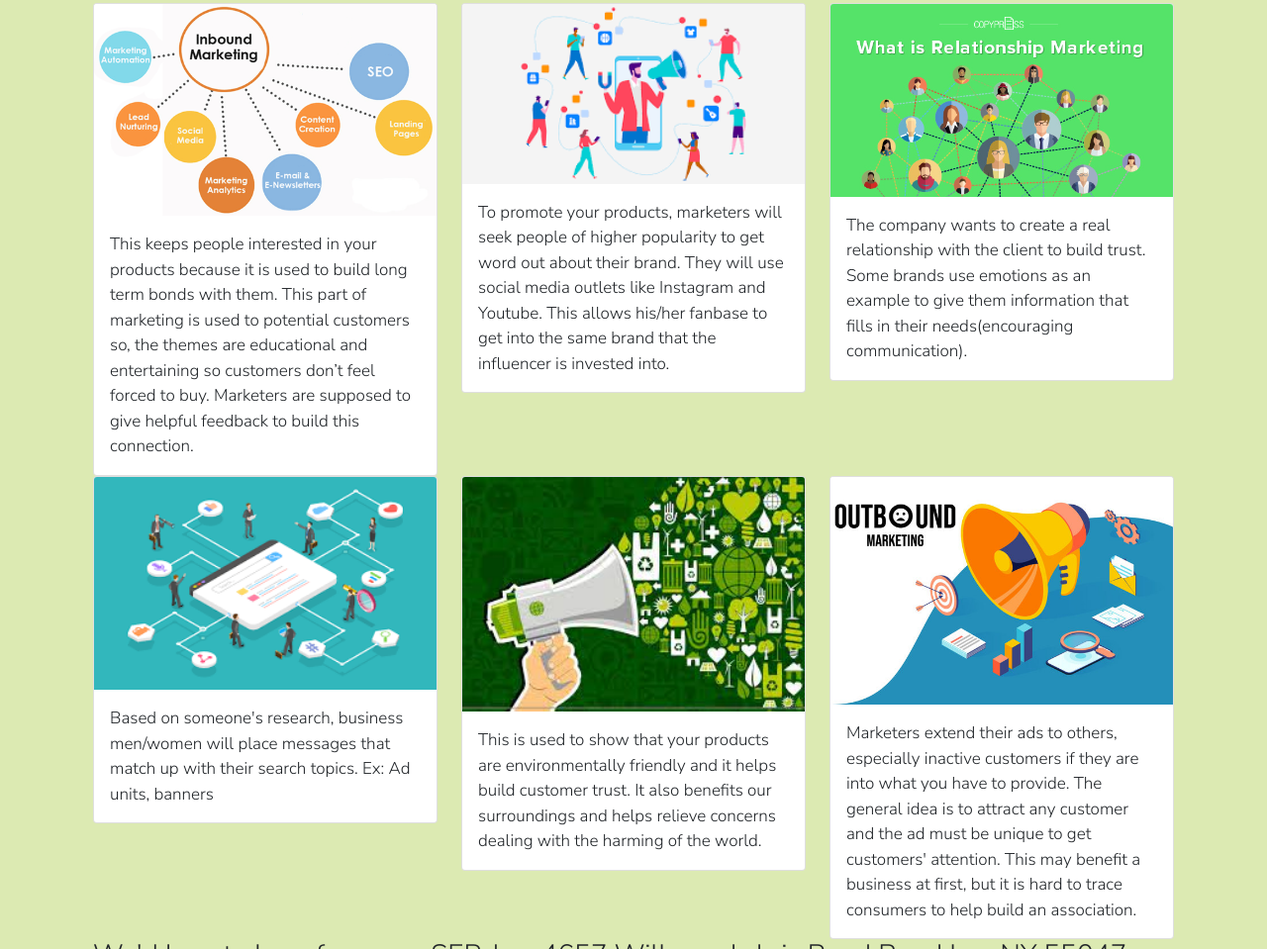
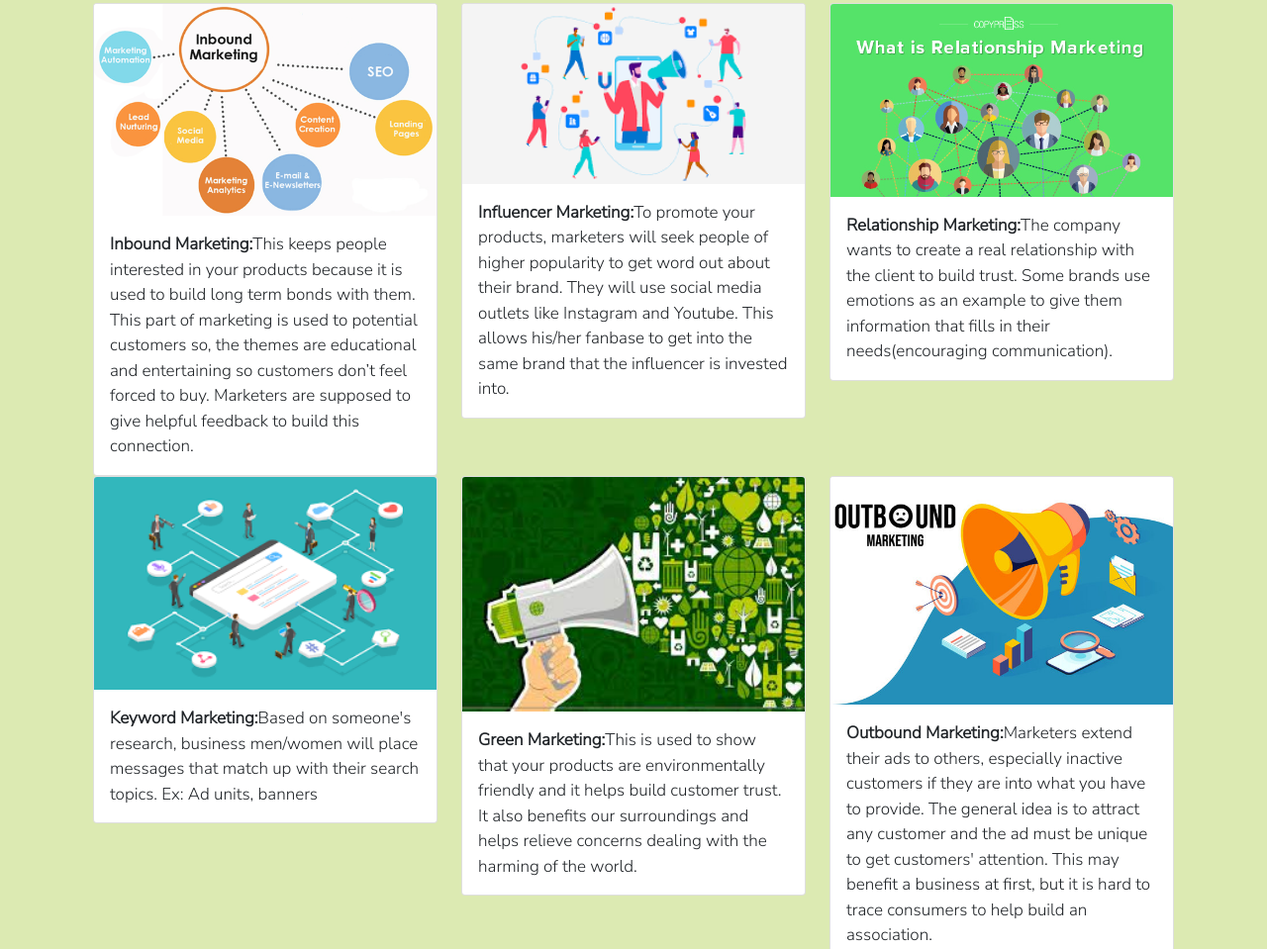
Before and after one commit to jenniferl1981/sep10-freedom-project, a plain HTML site: page index.html in a window 1280 px wide. Shown: the part 487-1446 px from the top of the page at 99% size. Drawn offline with nearby package versions, Linux system fonts and the light colour scheme; a script that the page names is missing.

Commit message:
Add labels

```diff
--- a/index.html
+++ b/index.html
@@ -76,7 +76,7 @@
                 <div class="card" style="#">
                   <img src="Picture1.png" class="card-img-top" alt="Customers' opinion">
                     <div class="card-body">
-                  <p class="card-text">This keeps people interested in your products because it is used to build long term bonds with them. This part of marketing is used
+                  <p class="card-text"><strong>Inbound Marketing:</strong>This keeps people interested in your products because it is used to build long term bonds with them. This part of marketing is used
                       to potential customers so, the themes are educational and entertaining so customers don’t feel forced to buy. Marketers are supposed to give helpful
                       feedback to build this connection.</p>
                     </div>
@@ -86,7 +86,7 @@
               <div class="card" style="#">
                 <img src="inf-marketing.png" class="card-img-top" alt="Commercial">
                   <div class="card-body">
-                    <p class="card-text">To promote your products, marketers will seek people of higher popularity to get word out about their brand.
+                    <p class="card-text"><strong>Influencer Marketing:</strong>To promote your products, marketers will seek people of higher popularity to get word out about their brand.
                     They will use social media outlets like Instagram and Youtube. This allows his/her fanbase to get into the same brand that
                     the influencer is invested into.</p>
                   </div>
@@ -96,7 +96,7 @@
             <div class="card" style="#">
               <img src="r-marketing.jpg" class="card-img-top" alt="Trust building">
                 <div class="card-body">
-                  <p class="card-text">The company wants to create a real relationship with the client to build trust.
+                  <p class="card-text"><strong>Relationship Marketing:</strong>The company wants to create a real relationship with the client to build trust.
                     Some brands use emotions as an example to give them information that fills in their needs(encouraging communication). </p>
                 </div>
             </div>
@@ -105,7 +105,7 @@
           <div class="card" style="#">
             <img src="key-marketing.png" class="card-img-top" alt="Astheic">
               <div class="card-body">
-                <p class="card-text">Based on someone's research, business men/women will place messages that match up with their search topics. Ex: Ad units, banners</p>
+                <p class="card-text"><strong>Keyword Marketing:</strong>Based on someone's research, business men/women will place messages that match up with their search topics. Ex: Ad units, banners</p>
               </div>
           </div>
         </div>
@@ -113,7 +113,7 @@
         <div class="card" style="#">
           <img src="green-marketing.jpg" class="card-img-top" alt="Environmental protection">
             <div class="card-body">
-              <p class="card-text">This is used to show that your products are environmentally friendly and it helps build customer trust.
+              <p class="card-text"><strong>Green Marketing:</strong>This is used to show that your products are environmentally friendly and it helps build customer trust.
               It also benefits our surroundings and helps relieve concerns dealing with the harming of the world.</p>
             </div>
         </div>
@@ -122,7 +122,7 @@
 <div class="card" style="#">
   <img src="out-marketing.jpg" class="card-img-top" alt="...">
   <div class="card-body">
-    <p class="card-text">Marketers extend their ads to others, especially inactive customers if they are into what you have to provide.
+    <p class="card-text"><strong>Outbound Marketing:</strong>Marketers extend their ads to others, especially inactive customers if they are into what you have to provide.
     The general idea is to attract any customer and the ad must be unique to get customers' attention. This may benefit a business at
     first, but it is hard to trace consumers to help build an association.</p>
   </div>
```
